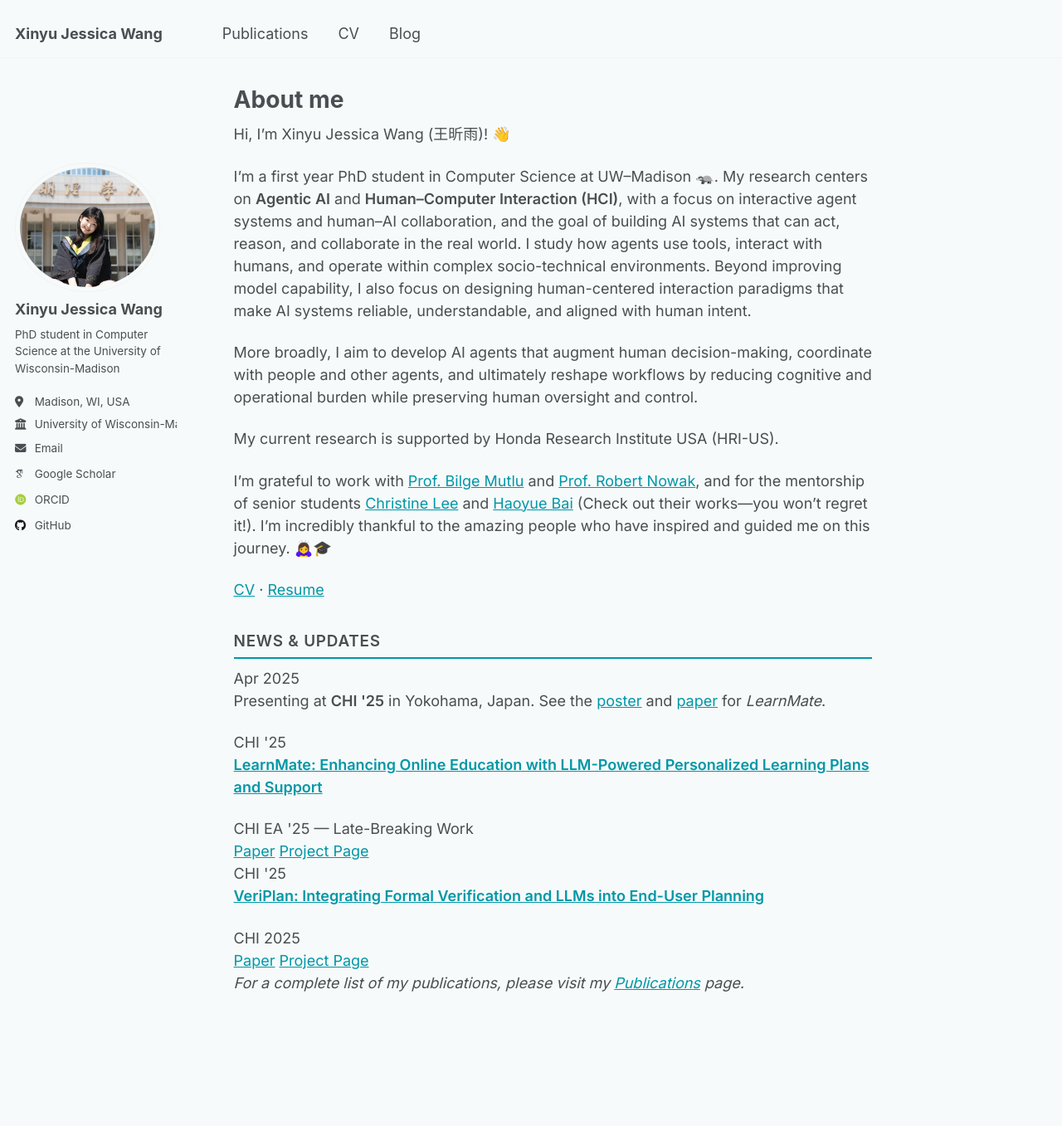
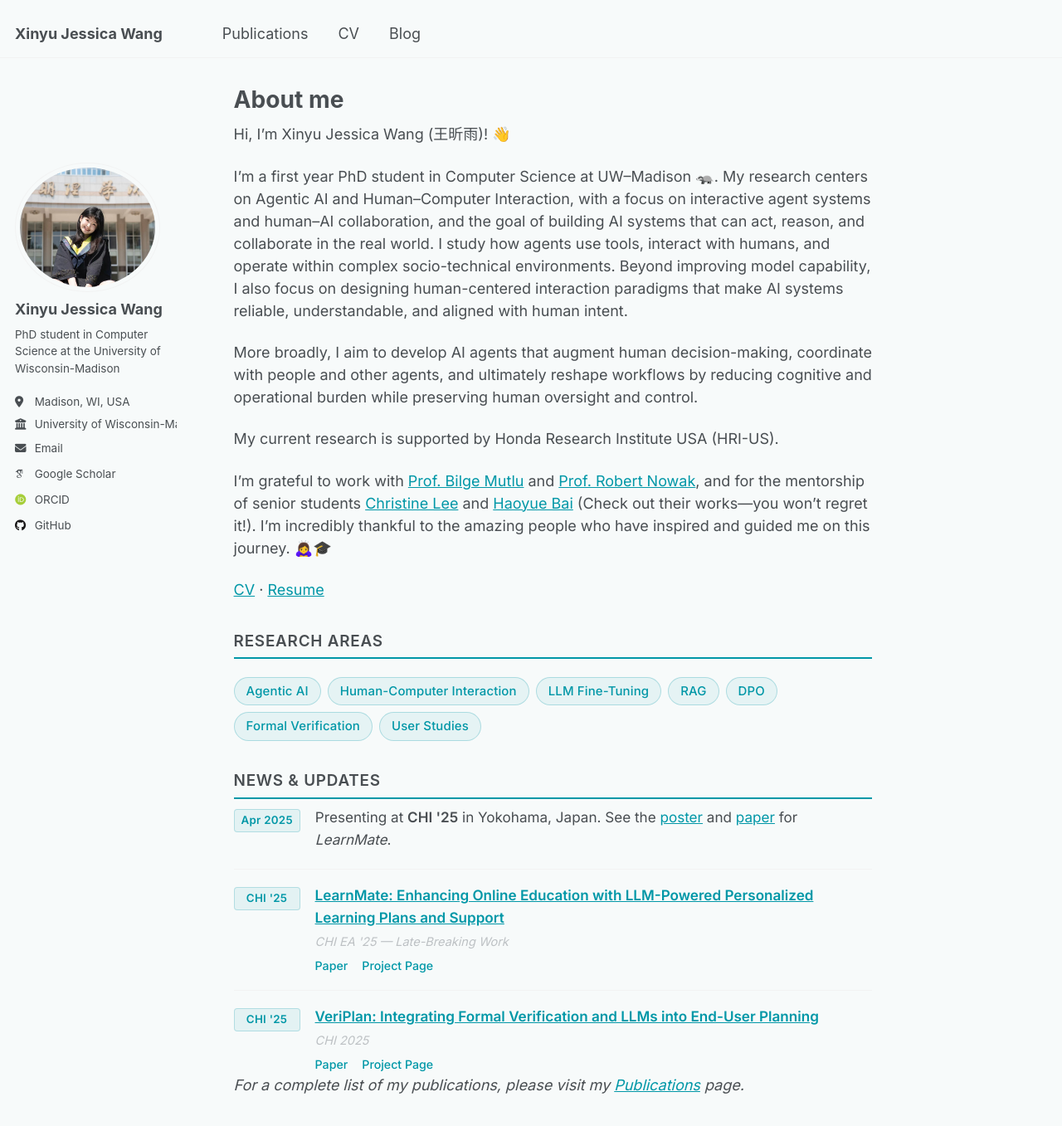
Before and after one commit to xwang2775/xwang2775.github.io, a Jekyll site: the page built from _pages/about.md, in a window 1280 px wide and 1400 px high. Shown: the top 1357 px of the window at 83% size. Built offline with Jekyll 4.4.1, drawn with Linux system fonts in a browser that asks for light colours; some web fonts are replaced.

Commit message:
update formate

```diff
--- a/_pages/about.md
+++ b/_pages/about.md
@@ -9,7 +9,7 @@ redirect_from:
 
 Hi, I'm Xinyu Jessica Wang (王昕雨)! 👋
 
-I'm a first year PhD student in Computer Science at UW–Madison 🦡. My research centers on **Agentic AI** and **Human–Computer Interaction (HCI)**, with a focus on interactive agent systems and human–AI collaboration, and the goal of building AI systems that can act, reason, and collaborate in the real world. I study how agents use tools, interact with humans, and operate within complex socio-technical environments. Beyond improving model capability, I also focus on designing human-centered interaction paradigms that make AI systems reliable, understandable, and aligned with human intent.
+I'm a first year PhD student in Computer Science at UW–Madison 🦡. My research centers on Agentic AI and Human–Computer Interaction, with a focus on interactive agent systems and human–AI collaboration, and the goal of building AI systems that can act, reason, and collaborate in the real world. I study how agents use tools, interact with humans, and operate within complex socio-technical environments. Beyond improving model capability, I also focus on designing human-centered interaction paradigms that make AI systems reliable, understandable, and aligned with human intent.
 
 More broadly, I aim to develop AI agents that augment human decision-making, coordinate with people and other agents, and ultimately reshape workflows by reducing cognitive and operational burden while preserving human oversight and control.
 
@@ -20,7 +20,7 @@ I'm grateful to work with [Prof. Bilge Mutlu](https://bmutlu.github.io/) and [Pr
 [CV](https://drive.google.com/file/d/1WoSETtpDUKVr9RmRANCWvNmj7TA8iufF/view?usp=drive_link) · [Resume](https://drive.google.com/file/d/1eRLjWy8_IqefaqRYR2e8pL8wLER2pRYB/view?usp=share_link)
 
 
-<!-- ## Research Areas
+## Research Areas
 
 <div class="research-tags">
   <span class="research-tag">Agentic AI</span>
@@ -30,44 +30,42 @@ I'm grateful to work with [Prof. Bilge Mutlu](https://bmutlu.github.io/) and [Pr
   <span class="research-tag">DPO</span>
   <span class="research-tag">Formal Verification</span>
   <span class="research-tag">User Studies</span>
-</div> -->
+</div>
 
 
 ## News & Updates
 
-<div class="timeline">
+<div class="news-item">
+  <span class="news-date">Apr 2025</span>
+  <div class="news-content">
+    <p>Presenting at <strong>CHI '25</strong> in Yokohama, Japan. See the <a href="https://programs.sigchi.org/chi/2025/program/content/194261">poster</a> and <a href="https://arxiv.org/abs/2503.13340">paper</a> for <em>LearnMate</em>.</p>
+  </div>
+</div>
 
-  <div class="timeline-item">
-    <div class="timeline-date">Apr 2025</div>
-    <div class="timeline-content">
-      <p>Presenting at <strong>CHI '25</strong> in Yokohama, Japan. See the <a href="https://programs.sigchi.org/chi/2025/program/content/194261">poster</a> and <a href="https://arxiv.org/abs/2503.13340">paper</a> for <em>LearnMate</em>.</p>
+<div class="news-item">
+  <span class="news-date">CHI '25</span>
+  <div class="news-content">
+    <p><strong><a href="https://arxiv.org/abs/2503.13340">LearnMate: Enhancing Online Education with LLM-Powered Personalized Learning Plans and Support</a></strong></p>
+    <div class="news-venue">CHI EA '25 — Late-Breaking Work</div>
+    <div class="news-links">
+      <a href="https://arxiv.org/abs/2503.13340">Paper</a>
+      <a href="/publication/2024-02-18-paper-title-number-4">Project Page</a>
     </div>
   </div>
+</div>
 
-  <div class="timeline-item">
-    <div class="timeline-date">CHI '25</div>
-    <div class="timeline-content">
-      <p><strong><a href="https://arxiv.org/abs/2503.13340">LearnMate: Enhancing Online Education with LLM-Powered Personalized Learning Plans and Support</a></strong></p>
-      <div class="tl-venue">CHI EA '25 — Late-Breaking Work</div>
-      <div class="tl-links">
-        <a href="https://arxiv.org/abs/2503.13340">Paper</a>
-        <a href="/publication/2024-02-18-paper-title-number-4">Project Page</a>
-      </div>
+<div class="news-item">
+  <span class="news-date">CHI '25</span>
+  <div class="news-content">
+    <p><strong><a href="https://arxiv.org/abs/2502.17898">VeriPlan: Integrating Formal Verification and LLMs into End-User Planning</a></strong></p>
+    <div class="news-venue">CHI 2025</div>
+    <div class="news-links">
+      <a href="https://arxiv.org/abs/2502.17898">Paper</a>
+      <a href="/publication/2024-02-17-paper-title-number-4">Project Page</a>
     </div>
   </div>
-
-  <div class="timeline-item">
-    <div class="timeline-date">CHI '25</div>
-    <div class="timeline-content">
-      <p><strong><a href="https://arxiv.org/abs/2502.17898">VeriPlan: Integrating Formal Verification and LLMs into End-User Planning</a></strong></p>
-      <div class="tl-venue">CHI 2025</div>
-      <div class="tl-links">
-        <a href="https://arxiv.org/abs/2502.17898">Paper</a>
-        <a href="/publication/2024-02-17-paper-title-number-4">Project Page</a>
-      </div>
-    </div>
-  </div>
-
 </div>
 
+
+
 *For a complete list of my publications, please visit my [Publications](/publications/) page.*
```
